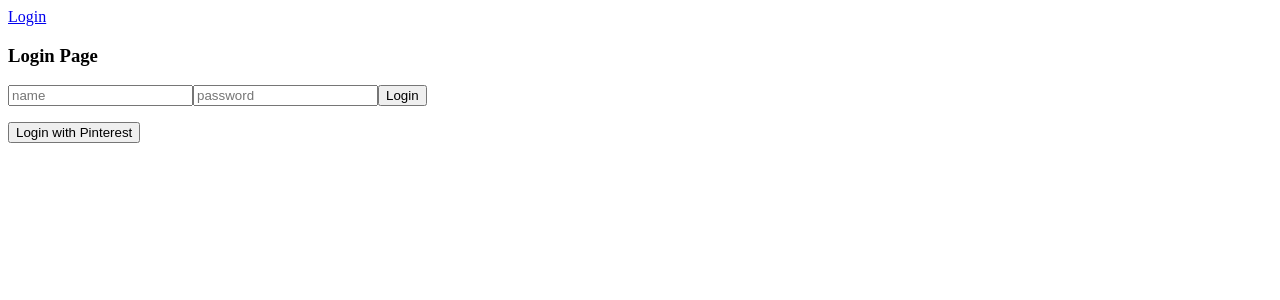
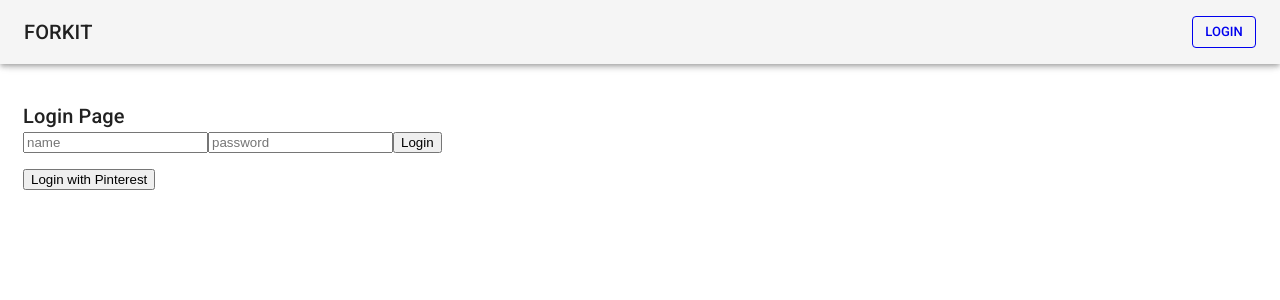
Before and after one commit to Forkitio/forkit, a React app: page /#/login in a window 1280 px wide. Shown: the top 300 px of the page. Built offline with nearby package versions, Linux system fonts and the light colour scheme.

Commit message:
added material UI to the navbar, and dashboard and cookbook files

```diff
--- a/package.json
+++ b/package.json
@@ -22,6 +22,7 @@
     ]
   },
   "dependencies": {
+    "@material-ui/core": "^3.5.1",
     "axios": "^0.18.0",
     "babel-core": "^6.26.3",
     "babel-loader": "^7.1.5",
@@ -35,6 +36,7 @@
     "cors": "^2.8.5",
     "css-loader": "^1.0.0",
     "express": "^4.16.4",
+    "jquery": "^3.3.1",
     "jwt-simple": "^0.5.5",
     "method-override": "^3.0.0",
     "passport": "^0.4.0",
--- a/public/index.html
+++ b/public/index.html
@@ -1,9 +1,9 @@
 
 <html>
   <head>
-      <link href='/public/style.css' rel='stylesheet'>
-      <script src='/public/bundle.js' defer></script>
-      <script src="https://js.stripe.com/v3/"></script>
+        <link rel="stylesheet" href="https://fonts.googleapis.com/css?family=Roboto:300,400,500">
+        <script src='/public/bundle.js' defer></script>
+        <script src="https://js.stripe.com/v3/"></script>
   </head>
   <body style='background-color: white'>
       <div id='root'></div>
--- a/src/components/App.js
+++ b/src/components/App.js
@@ -2,11 +2,15 @@ import React, { Component, Fragment } from 'react'
 import { HashRouter as Router, Route } from 'react-router-dom'
 import { connect } from 'react-redux'
 import Nav from './Nav'
+import Cookbook from './Cookbook'
+import Dashboard from './Dashboard'
 import LoginPage from './LoginPage'
 import { exchangeTokenForAuth } from '../store/authStore'
 import queryString from 'query-string'
 
+
 class App extends Component {
+
   componentDidMount() {
     const query = queryString.parse(this.props.location.search);
     if(query.token) {
@@ -15,12 +19,18 @@ class App extends Component {
     }
     this.props.tokenCheck();
   }
+
   render(){
+    //KG note: once I can figure out how to get auth working, cookbook route should be '/user/:userId/cookbook', dashboard route should be '/user/:userId/dashboard'
+
+
     return (
       <Router>
         <Fragment>
           <Nav />
           <Route exact path='/login' component={LoginPage} />
+          <Route path = '/user/cookbook' render = {() => <Cookbook /> }/>
+          <Route path = '/user/dashboard' render = {() => <Dashboard />} />
         </Fragment>
       </Router>
     )
--- /dev/null
+++ b/src/components/Cookbook.js
@@ -0,0 +1,14 @@
+import React, { Component, Fragment } from 'react'
+import { connect } from 'react-redux'
+
+class Cookbook extends Component {
+    render () {
+        return(
+            <Fragment>
+                <h1>Cookbook</h1>
+            </Fragment>
+        )
+    }
+}
+
+export default Cookbook
--- /dev/null
+++ b/src/components/Dashboard.js
@@ -0,0 +1,14 @@
+import React, { Component, Fragment } from 'react'
+import { connect } from 'react-redux'
+
+class Dashboard extends Component {
+    render () {
+        return (
+            <Fragment>
+                <h1>Dashboard</h1>
+            </Fragment>
+        )
+    }
+}
+
+export default Dashboard
--- a/src/components/LoginPage.js
+++ b/src/components/LoginPage.js
@@ -2,16 +2,31 @@ import React, { Fragment } from 'react'
 import { connect } from 'react-redux'
 import LoginForm from './LoginForm'
 import OAuthLogins from './OAuthLogins'
+import { Typography } from '@material-ui/core'
+import { withStyles } from '@material-ui/core/styles';
 
 const LoginPage = (props) => {
+  const { classes } = props
 
   return (
     <Fragment>
-      <h3>Login Page</h3>
-      <LoginForm />
-      <OAuthLogins />
+      <div className = {classes.navBarSpace}>
+        <Typography variant = 'h6'>
+          Login Page
+        </Typography>
+        <LoginForm />
+        <OAuthLogins />
+      </div>
     </Fragment>
   )
 }
 
-export default LoginPage
+const styles = theme => ({
+  // Load app bar information from the theme
+  navBarSpace: {
+    marginTop: '100px',
+    marginLeft: '15px'
+  }
+});
+
+export default withStyles(styles)(LoginPage)
--- a/src/components/Nav.js
+++ b/src/components/Nav.js
@@ -2,19 +2,57 @@ import React, { Fragment } from 'react'
 import { Link } from 'react-router-dom'
 import { connect } from 'react-redux'
 import { logout } from '../store/authStore'
+import { Button, Typography, AppBar, Toolbar} from '@material-ui/core'
+import { withStyles } from '@material-ui/core/styles';
 
-const Nav = ({ auth, isLoggedIn, logout }) => {
+const Nav = ({ auth, isLoggedIn, logout, classes }) => {
+
   return (
-    <Fragment>
+    <div className = {classes.root}>
+      <AppBar color = 'default' position = 'fixed'>
+      <Toolbar>
+        <Typography variant = 'h6' className = {classes.grow}>
+          FORKIT
+        </Typography>
+
         {
           isLoggedIn ? (
             <div>
               <span>Hello {auth.name}</span>
+              <Link to = {`/user/${auth.id}/cookbook`}>cookbook</Link>
+              <Link to = {`/user/${auth.id}/dashboard`}>dashboard</Link>
               <button type='button' onClick={logout}>Logout</button>
             </div>
-        ) : <Link to='/login'>Login</Link>}
-    </Fragment>
           )
+          :
+          // <div style = {{float: 'right'}}>
+            <Link to='/login' className = {classes.noUnderline}>
+              <Button variant = 'outlined' color = 'inherit' size = 'small'>
+                Login
+              </Button>
+            </Link>
+          // </div>
+          }
+        </Toolbar>
+    </AppBar>
+    </div>
+  )
+};
+
+const styles = {
+  root: {
+    flexGrow: 1,
+  },
+  grow: {
+    flexGrow: 1,
+  },
+  menuButton: {
+    marginLeft: -12,
+    marginRight: 20,
+  },
+  noUnderline: {
+    textDecoration: 'none'
+  }
 };
 
 const mapStateToProps = ({ auth }) => {
@@ -30,4 +68,5 @@ const mapDispatchToProps = dispatch => {
   }
 };
 
-export default connect(mapStateToProps, mapDispatchToProps)(Nav)
+
+export default withStyles(styles)(connect(mapStateToProps, mapDispatchToProps)(Nav))
```
Also changed, not shown: 2 other files (tests, documents, lock files or other folders). Lines whose indentation alone changed are shown as unchanged.
